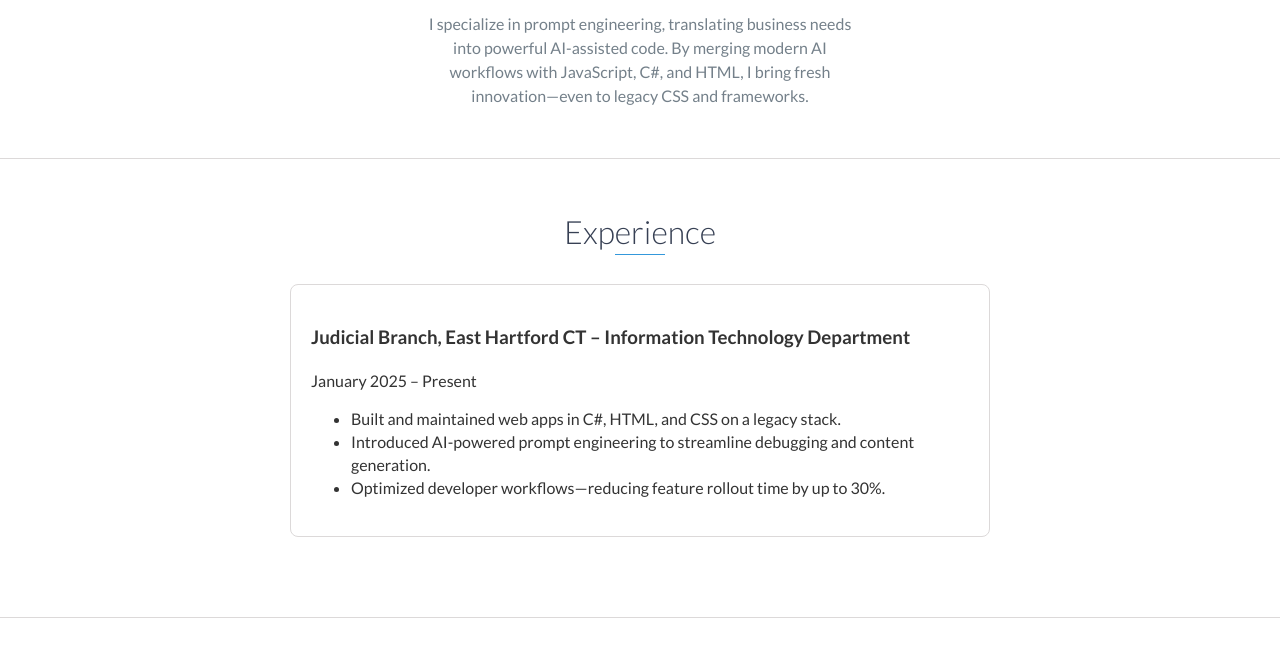
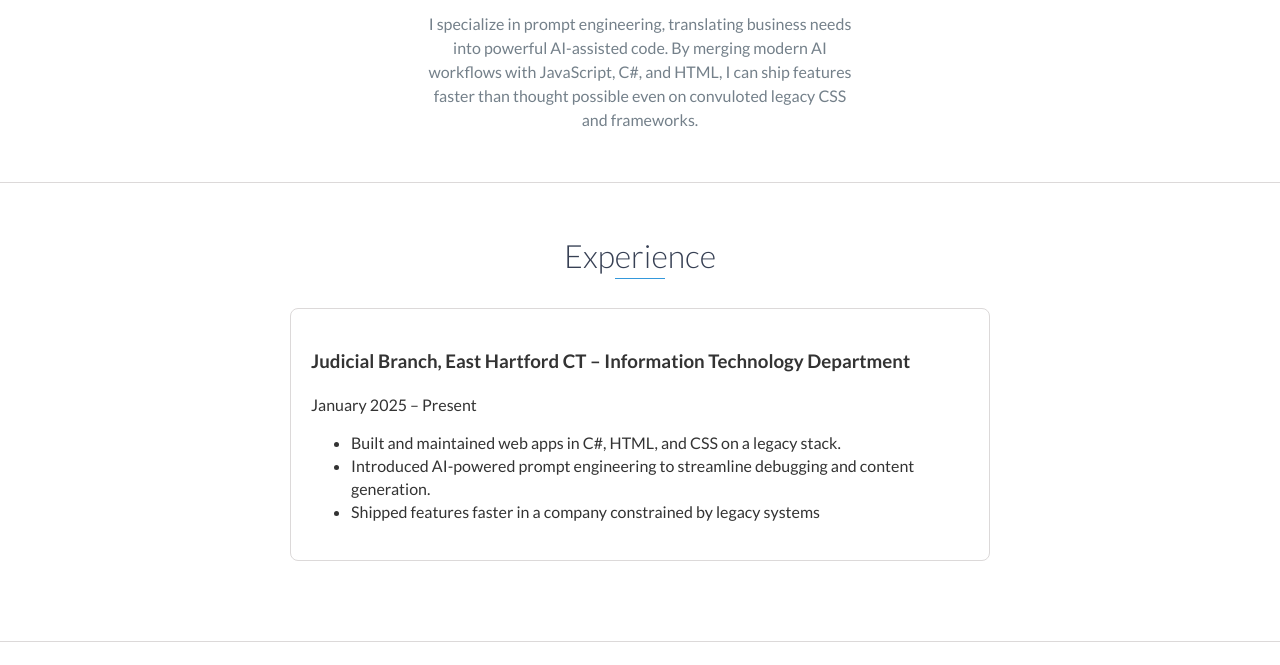
Before and after one commit to nealgoogs/nealgoogs.github.io, a website: page index.html in a window 1280 px wide. Shown: the part 499-1164 px from the top of the page. Drawn offline with nearby package versions, Linux system fonts and the light colour scheme.

Commit message:
minor changes

```diff
--- a/index.html
+++ b/index.html
@@ -74,7 +74,7 @@
                 </div>
                 <div class="col-md-8">
                     <p>
-                        I specialize in prompt engineering, translating business needs into powerful AI-assisted code. By merging modern AI workflows with JavaScript, C#, and HTML, I bring fresh innovation—even to legacy CSS and frameworks.                    </p>
+                        I specialize in prompt engineering, translating business needs into powerful AI-assisted code. By merging modern AI workflows with JavaScript, C#, and HTML, I can ship features faster than thought possible even on convuloted legacy CSS and frameworks.                    </p>
                 </div>
             </div>
         </div>
@@ -91,7 +91,7 @@
             <ul>
             <li>Built and maintained web apps in C#, HTML, and CSS on a legacy stack.</li>
             <li>Introduced AI-powered prompt engineering to streamline debugging and content generation.</li>
-            <li>Optimized developer workflows—reducing feature rollout time by up to 30%.</li>
+            <li>Shipped features faster in a company constrained by legacy systems</li>
             </ul>
 
     </div>
```
